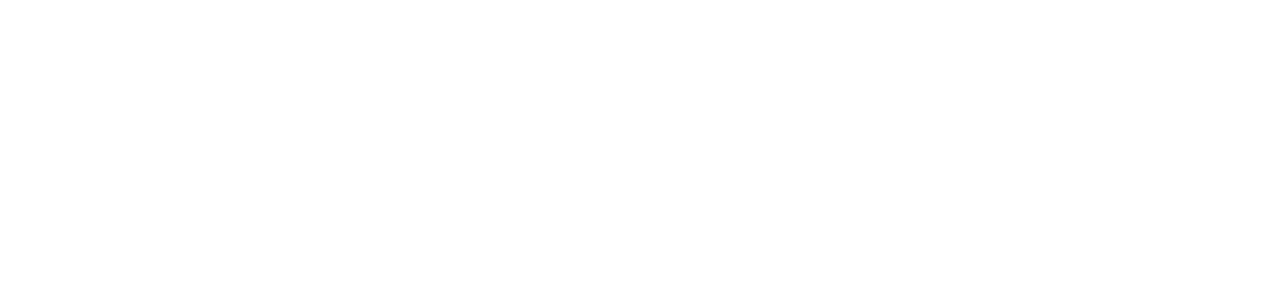
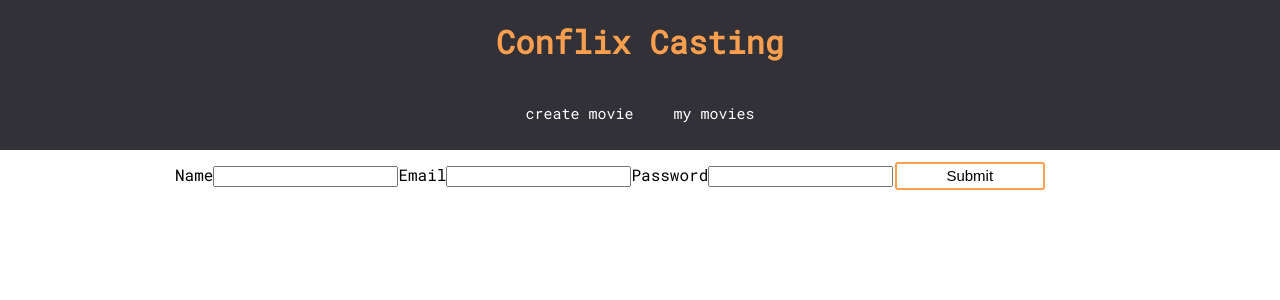
Before and after one commit to larissamoreira/conflix, a React (Create React App) app in the folder conflix/: page /signup in a window 1280 px wide. Shown: the top 300 px of the page. Built offline with nearby package versions, Linux system fonts and the light colour scheme.

Commit message:
Changing style

```diff
--- a/conflix/src/components/FormMovie.js
+++ b/conflix/src/components/FormMovie.js
@@ -21,6 +21,7 @@
         api.post('/movies', { ...movie })
             .then(res => {
                 console.log(res);
+                this.props.history.push(`/movies/${userId}`)
             })
             .catch(err => {
                 console.log(err);
@@ -33,14 +34,16 @@
 
     render() {
         return (
+            <>
+                <Header />
                 <Container>
-                <Header/>
                     <form onSubmit={this.handleSubmit}>
                         <label> > Title *</label>
                         <input name="title" onChange={this.handleChange} />
                         <button>SUBMIT</button>
                     </form>
                 </Container>
+            </>
         )
     }
 }
--- a/conflix/src/components/Header.js
+++ b/conflix/src/components/Header.js
@@ -1,16 +1,20 @@
 import { Title, HeaderStyle } from './styles'
 import { Nav, LinkStyle } from '../pages/styles';
 import React from 'react'
-
+import isAuthenticated from '../services/authHelper';
 
 const userId = '5d891f7b2499030680c826b5';
 
 export const Header = () => (
     <HeaderStyle>
         <Title>Conflix Casting</Title>
-        <Nav>
-            <LinkStyle href={`/create/${userId}`}>create movie</LinkStyle>
-            <LinkStyle href={`/movies/${userId}`}>my movies</LinkStyle>
-        </Nav>
+        {isAuthenticated ?
+            <Nav>
+                <LinkStyle href={`/create/${userId}`}>create movie</LinkStyle>
+                <LinkStyle href={`/movies/${userId}`}>my movies</LinkStyle>
+            </Nav>
+            : ' '
+        }
+
     </HeaderStyle>
 )
--- /dev/null
+++ b/conflix/src/pages/SignUp.js
@@ -0,0 +1,57 @@
+import React from 'react';
+import api from '../services/api';
+import { Header } from '../components/Header';
+import { Container, Button } from '../components/styles';
+
+class SignUp extends React.Component {
+
+    state = {
+        name: '',
+        email: '',
+        password: ''
+    }
+
+    handleChange = event => {
+        this.setState({ [event.target.name]: event.target.value })
+    }
+
+    handleSubmit = (event) => {
+        event.preventDefault();
+
+        const director = {
+            name: this.state.name,
+            email: this.state.email,
+            password: this.state.password
+        }
+
+        api.post('/directors', { ...director })
+            .then(res => {
+                this.props.history.push(`/main`)
+                console.log(res);
+            })
+            .catch(err => {
+                console.log(err);
+            })
+    }
+
+    render() {
+        return (
+            <>
+                <Header />
+                <Container>
+                    <form onSubmit={this.handleSubmit}>
+                        <label>Name</label>
+                        <input type="text" name="name" onChange={this.handleChange} />
+                        <label>Email</label>
+                        <input type="email" name="email" onChange={this.handleChange} />
+                        <label>Password</label>
+                        <input type="password" onChange={this.handleChange} />
+                        <Button>Submit</Button>
+                    </form>
+                </Container>
+            </>
+        )
+    }
+}
+
+export default SignUp;
--- a/conflix/src/routes.js
+++ b/conflix/src/routes.js
@@ -4,11 +4,13 @@
 import ListApplicants from './pages/ListApplicants';
 import FormMovie from './components/FormMovie';
 import ListMovies from './pages/ListMovies'
+import SignUp from './pages/SignUp';
 
 const Routes = () => (
     <BrowserRouter>
         <Switch>
-            <Route exact path='/' component={Main} />
+            <Route path='/signup' component={SignUp} />
+            <Route exact path='/main' component={Main} />
             <Route exact path='/applicants/:movieId' component={ListApplicants} />
             <Route path='/create/:userId' component={FormMovie} />
             <Route path='/movies/:userId' component={ListMovies} />
--- a/conflix/src/services/api.js
+++ b/conflix/src/services/api.js
@@ -1,5 +1,5 @@
 import axios from 'axios';
 
-const api = axios.create({ baseURL: 'http://localhost:3002/api' })
+const api = axios.create({ baseURL: 'http://localhost:3003/api' })
 
 export default api;
--- /dev/null
+++ b/conflix/src/services/authHelper.js
@@ -0,0 +1,4 @@
+
+const isAuthenticated = true;
+
+export default isAuthenticated;
```
Also changed, not shown: conflix/src/pages/LoginForm.js (added), 2 other files (tests, documents, lock files or other folders). Lines whose indentation alone changed are shown as unchanged.
